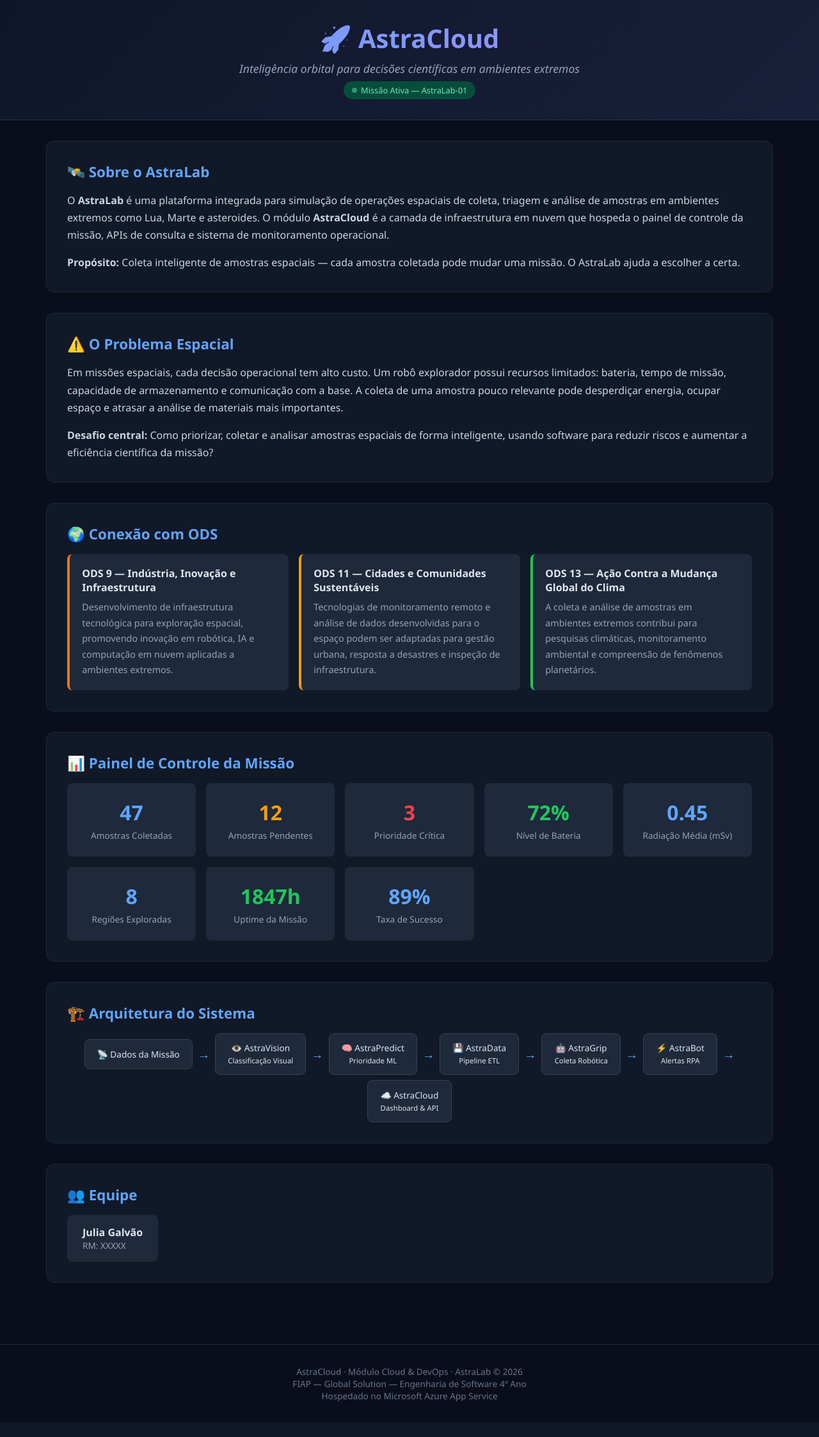
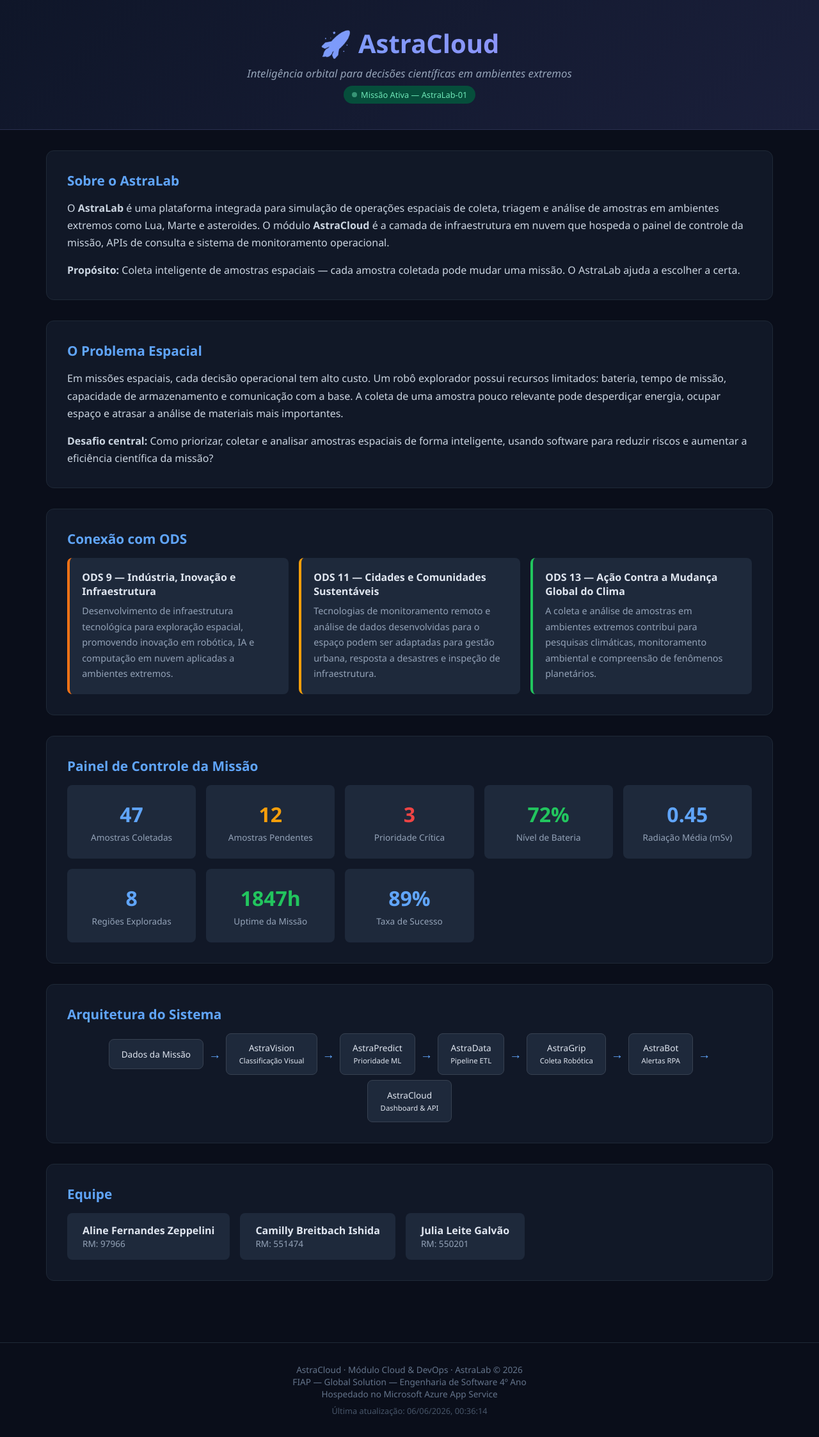
Before and after one commit to julialgalvao/AstraLab-cloud-gs, a Flask app: page / in a window 1280 px wide. Shown: the whole page at 64% size. Before the commit the page ends 2223 px from the top, so only its background shows below. Run offline with Flask 3, Linux system fonts and the light colour scheme.

Commit message:
style updates - fix bugs -  clean UI, add last updated timestamp

```diff
--- a/templates/index.html
+++ b/templates/index.html
@@ -15,7 +15,7 @@
         .header {
             background: linear-gradient(135deg, #0f1629 0%, #1a1f3a 100%);
             border-bottom: 1px solid #2a3050;
-            padding: 2rem;
+            padding: 2.5rem 2rem;
             text-align: center;
         }
         .header h1 {
@@ -27,12 +27,11 @@
         }
         .header .slogan {
             color: #94a3b8;
-            font-size: 1.1rem;
+            font-size: 1.05rem;
             font-style: italic;
         }
         .container { max-width: 1200px; margin: 0 auto; padding: 2rem; }
 
-        /* Seção Problema */
         .section {
             background: #111827;
             border: 1px solid #1f2937;
@@ -43,7 +42,8 @@
         .section h2 {
             color: #60a5fa;
             margin-bottom: 1rem;
-            font-size: 1.4rem;
+            font-size: 1.3rem;
+            font-weight: 600;
         }
         .section p {
             color: #cbd5e1;
@@ -139,6 +139,11 @@
             border-top: 1px solid #1f2937;
             margin-top: 2rem;
         }
+        .footer .last-updated {
+            margin-top: 0.5rem;
+            font-size: 0.8rem;
+            color: #475569;
+        }
 
         /* Status indicator */
         .status-badge {
@@ -178,7 +183,7 @@
     <div class="container">
         <!-- Identidade do Produto -->
         <section class="section">
-            <h2>🛰️ Sobre o AstraLab</h2>
+            <h2>Sobre o AstraLab</h2>
             <p>
                 O <strong>AstraLab</strong> é uma plataforma integrada para simulação de operações espaciais
                 de coleta, triagem e análise de amostras em ambientes extremos como Lua, Marte e asteroides.
@@ -193,7 +198,7 @@
 
         <!-- Problema Espacial -->
         <section class="section">
-            <h2>⚠️ O Problema Espacial</h2>
+            <h2>O Problema Espacial</h2>
             <p>
                 Em missões espaciais, cada decisão operacional tem alto custo. Um robô explorador possui
                 recursos limitados: bateria, tempo de missão, capacidade de armazenamento e comunicação
@@ -209,7 +214,7 @@
 
         <!-- ODS -->
         <section class="section">
-            <h2>🌍 Conexão com ODS</h2>
+            <h2>Conexão com ODS</h2>
             <div class="ods-grid">
                 <div class="ods-card ods9">
                     <h3>ODS 9 — Indústria, Inovação e Infraestrutura</h3>
@@ -231,7 +236,7 @@
 
         <!-- Dashboard de Missão -->
         <section class="section">
-            <h2>📊 Painel de Controle da Missão</h2>
+            <h2>Painel de Controle da Missão</h2>
             <div class="dashboard-grid" id="dashboard">
                 <div class="metric-card">
                     <div class="value" id="samples-collected">--</div>
@@ -270,33 +275,40 @@
 
         <!-- Arquitetura -->
         <section class="section">
-            <h2>🏗️ Arquitetura do Sistema</h2>
+            <h2>Arquitetura do Sistema</h2>
             <div class="arch-flow">
-                <div class="arch-step">📡 Dados da Missão</div>
+                <div class="arch-step">Dados da Missão</div>
                 <span class="arch-arrow">→</span>
-                <div class="arch-step">👁️ AstraVision<br><small>Classificação Visual</small></div>
+                <div class="arch-step">AstraVision<br><small>Classificação Visual</small></div>
                 <span class="arch-arrow">→</span>
-                <div class="arch-step">🧠 AstraPredict<br><small>Prioridade ML</small></div>
+                <div class="arch-step">AstraPredict<br><small>Prioridade ML</small></div>
                 <span class="arch-arrow">→</span>
-                <div class="arch-step">💾 AstraData<br><small>Pipeline ETL</small></div>
+                <div class="arch-step">AstraData<br><small>Pipeline ETL</small></div>
                 <span class="arch-arrow">→</span>
-                <div class="arch-step">🤖 AstraGrip<br><small>Coleta Robótica</small></div>
+                <div class="arch-step">AstraGrip<br><small>Coleta Robótica</small></div>
                 <span class="arch-arrow">→</span>
-                <div class="arch-step">⚡ AstraBot<br><small>Alertas RPA</small></div>
+                <div class="arch-step">AstraBot<br><small>Alertas RPA</small></div>
                 <span class="arch-arrow">→</span>
-                <div class="arch-step">☁️ AstraCloud<br><small>Dashboard & API</small></div>
+                <div class="arch-step">AstraCloud<br><small>Dashboard & API</small></div>
             </div>
         </section>
 
         <!-- Equipe -->
         <section class="section">
-            <h2>👥 Equipe</h2>
+            <h2>Equipe</h2>
             <div class="team-list">
                 <div class="team-member">
-                    <div class="name">Julia Galvão</div>
-                    <div class="rm">RM: XXXXX</div>
+                    <div class="name">Aline Fernandes Zeppelini</div>
+                    <div class="rm">RM: 97966</div>
                 </div>
-                <!-- Adicione mais integrantes aqui -->
+                <div class="team-member">
+                    <div class="name">Camilly Breitbach Ishida</div>
+                    <div class="rm">RM: 551474</div>
+                </div>
+                <div class="team-member">
+                    <div class="name">Julia Leite Galvão</div>
+                    <div class="rm">RM: 550201</div>
+                </div>
             </div>
         </section>
     </div>
@@ -305,6 +317,7 @@
         AstraCloud · Módulo Cloud & DevOps · AstraLab © 2026<br>
         FIAP — Global Solution — Engenharia de Software 4º Ano<br>
         Hospedado no Microsoft Azure App Service
+        <div class="last-updated">Última atualização: <span id="last-updated-time"></span></div>
     </footer>
 
     <script>
@@ -328,9 +341,22 @@
                 console.error('Erro ao carregar dashboard:', err);
             }
         }
+
+        // Last updated timestamp
+        function updateTimestamp() {
+            const now = new Date();
+            const options = {
+                day: '2-digit', month: '2-digit', year: 'numeric',
+                hour: '2-digit', minute: '2-digit', second: '2-digit',
+                timeZone: 'America/Sao_Paulo'
+            };
+            document.getElementById('last-updated-time').textContent = now.toLocaleString('pt-BR', options);
+        }
+
         loadDashboard();
-        // Atualiza a cada 30 segundos
+        updateTimestamp();
         setInterval(loadDashboard, 30000);
+        setInterval(updateTimestamp, 1000);
     </script>
 </body>
 </html>
```
Also changed, not shown: README.md.
